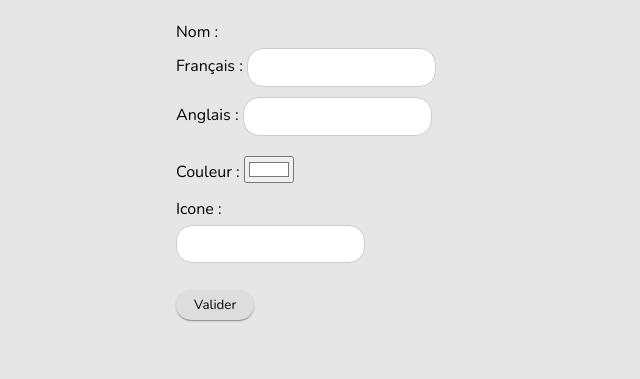
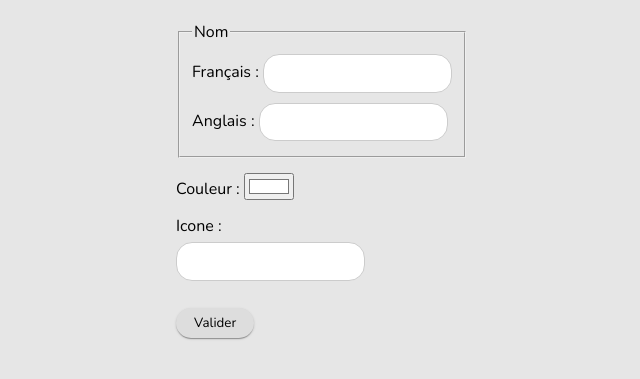
Before and after one commit to oxypomme/IUT-InfoNews, a PHP site: page /themes_view.php in a window 1280 px wide. Shown: the part 168-547 px from the top of the page, without its empty margins (24-664 px from the left). Run offline with PHP 8.4, Linux system fonts and the light colour scheme; the visitor is signed in with stand-in values (Sample User, id 1); data that the repository does not hold is empty.

Commit message:
secutiry + better view

```diff
--- a/api/connect.php
+++ b/api/connect.php
@@ -8,6 +8,8 @@ try {
     $creditentials = unserialize($serializedCreditentials);
 
     $objPdo = new PDO('mysql:host=' . $creditentials["server"] . ';port=' . $creditentials["port"] . ';dbname=' . $creditentials["database"], $creditentials["username"], $creditentials["password"]);
+    unset($serializedCreditentials);
+    unset($creditentials);
     //echo '<span style="display: none;">connexion ok</span>';
 } catch (Exception $exception) {
     die($exception->getMessage());
--- a/css/style.css
+++ b/css/style.css
@@ -298,6 +298,10 @@ form input[type="submit"]:focus {
     transition: border-color 0.25s ease-in-out;
 }
 
+form fieldset {
+    width: max-content;
+}
+
 /*== NAVBAR ==*/
 
 nav>ul {
--- a/php/createTheme.php
+++ b/php/createTheme.php
@@ -60,7 +60,6 @@ if (isset($_GET['ID'])) {
     $result = file_get_contents($base_path . '?ID=' . htmlentities($_GET['ID']));
     if ($result !== false) {
         $themes = json_decode($result);
-        var_dump($themes);
         if ($themes->sucess) {
             $themes = $themes->themes[0];
         }
--- a/themes_view.php
+++ b/themes_view.php
@@ -12,10 +12,11 @@ include "php/createTheme.php";
 
 <head>
     <meta charset="UTF-8">
-    <title></title>
+    <title>Info News - Création d'un theme</title>
     <link rel="icon" href="favicon.ico" />
     <link rel="stylesheet" href="css/style.css" />
     <link rel="stylesheet" media="screen and (max-width:720px)" href="css/mobile.css" />
+    <script src="js/apiController.js"></script>
 </head>
 
 <body>
@@ -26,7 +27,8 @@ include "php/createTheme.php";
 
     <main>
         <form method="post">
-            <div>Nom :</br>
+            <fieldset>
+                <legend>Nom</legend>
                 <label>Français :
                     <input type="text" name="frname" value=<?php echo '"' . $frname . '"' ?> />
                 </label>
@@ -35,7 +37,7 @@ include "php/createTheme.php";
                     <input type="text" name="enname" value=<?php echo '"' . $enname . '"' ?> />
                 </label>
                 <?php showError("enname") ?>
-            </div>
+            </fieldset>
             <div>
                 <label>Couleur :
                     <input type="color" name="color" value=<?php echo '"' . ($color ? $color : '#ffffff') . '"' ?> />
```
